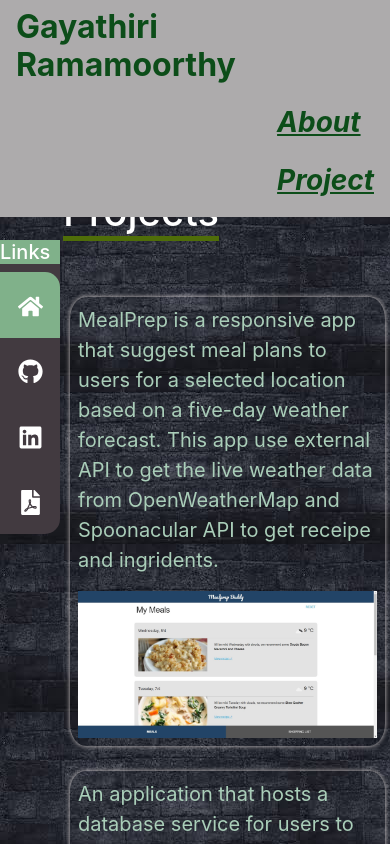
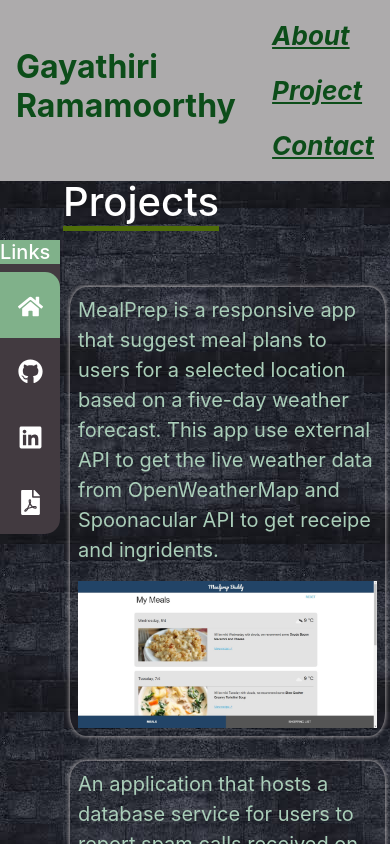
Before and after one commit to mathigayathri2001/React_Portfolio, a React (Create React App) app: page /React_Portfolio/Project in a window 390 px wide. Shown: the top 844 px of the page. Built offline with nearby package versions, Linux system fonts and the light colour scheme.

Commit message:
added scroll package and related functionality

```diff
--- a/package.json
+++ b/package.json
@@ -11,6 +11,7 @@
     "react-dom": "^16.13.1",
     "react-icons": "^3.10.0",
     "react-router-dom": "^5.2.0",
+    "react-router-hash-link": "^1.2.2",
     "react-scripts": "3.4.1"
   },
   "scripts": {
--- a/src/App.css
+++ b/src/App.css
@@ -4,7 +4,7 @@
   }
   .nav-link{
     color:rgb(12, 77, 25);
-    font-size: 28px;
+    font-size: 26px;
     font-style: oblique;
     text-decoration: underline;
   }
@@ -25,7 +25,7 @@ h4{
 
   }
 
-  .About h3{
+  #About h3{
     color: #ffffff;
     margin-top: 100px;
     width: fit-content;
@@ -101,7 +101,7 @@ li{
     border-radius: 0px 0px 15px 0px;
     }
 
-  .active {
+  .Active {
     background-color: rgb(128, 177, 138);
     border-radius: 0px 15px 0px 0px;
   }
@@ -138,11 +138,16 @@ span{
   text-align: center;
   color: #ffffff;
   background-color:black;
+  /* padding-top: '2rem';
+  padding-bottom: '2rem';
+  margin-bottom: '0';
+  margin-top: 370px; */
+/* position: absolute; */
 
 }
 
 /* styling for the projects page */
- .projects{
+ #projects{
    margin-top: 40px;
   text-align: center;
   /* border-bottom: 5px solid #4f6d09;  */
@@ -150,7 +155,7 @@ span{
 
 }
 
- .projects h1 {
+ #projects h1 {
   border-bottom: 5px solid #4f6d09;
   width: fit-content;
   text-align: center;
@@ -248,24 +253,29 @@ span{
 
 /* styling for responsive  */
 
-@media (max-width: 365px){
-  .About h3{
-    margin-top: 200px;
+@media (max-width: 385px){
+/* .navbar{
+  padding:1.2rem;
+} */
 
+  #About h3{
+    margin-top: 250px;
   }
-
+  .nav-link{
+    font-size: 22px;
+  }
+  h4{
+    font-size: 28px;
+  }
   .card{
       width: 100%;
       font-size: 0rem;
-
   }
-
-
   #contact .card-footer{
       width:100%;
       padding:0
   }
-  .projects h1{
+  #projects h1{
     margin-top: 100px;
   }
 }
@@ -273,12 +283,12 @@ span{
 
 
 @media (max-width: 575px){
-  .About h3{
-    margin-top: 170px;
+  #About h3{
+    margin-top: 200px;
 
   }
-  .projects h1{
-    margin-top: 100px;
+  #projects h1{
+    margin-top: 150px;
   }
 
   .card{
@@ -303,26 +313,14 @@ span{
 
 }
 
-
-
-@keyframes galleryText{
-  0%{
-      transform: translateY(20px);opacity:0;
-  }
-  100%{
-      transform: translateY(0);opacity:1;
-  }
-}
-
-
-
-
 @media (max-width: 760px){
-  .About h3{
+  #About h3{
     margin-top: 150px;
 
   }
-
+  #projects h1{
+    margin-top: 150px;
+  }
   .card{
       width: 100%;
       font-size: 0rem;
@@ -341,7 +339,7 @@ span{
 
 }
 
-@media (max-width: 500px){
+ @media (max-width: 500px){
 
    .item{
 
@@ -350,9 +348,15 @@ span{
   }
 }
 @media (max-width: 990px){
-  .About h3{
+  #About h3{
     margin-top: 200px;
+  }
 
+  .navbar{
+    flex-wrap: nowrap;
+  }
+  #projects h1{
+    margin-top: 90px;
   }
     .item{
       flex: 0 0 100%;
@@ -360,4 +364,34 @@ span{
       position: relative;
       padding: 8px;
     }
+
+
 }
+
+@media (max-width: 1200px){
+.background{
+  min-height: 100vh;
+}
+
+.footer{
+
+  padding-top: '2rem';
+  padding-bottom: '2rem';
+  margin-bottom: '0';
+  margin-top: 370px;
+/* position: absolute;  */
+
+}
+
+}
+
+
+
+@keyframes galleryText{
+  0%{
+      transform: translateY(20px);opacity:0;
+  }
+  100%{
+      transform: translateY(0);opacity:1;
+  }
+}
--- a/src/App.js
+++ b/src/App.js
@@ -2,6 +2,7 @@ import React from "react";
 import { BrowserRouter as Router, Route, Switch } from "react-router-dom";
 import Home from "./pages/Home";
 import Project from "./pages/Project";
+import Contact from "./components/Contact";
 
 function App() {
   return (
@@ -11,6 +12,7 @@ function App() {
           <Route exact path="/React_Portfolio" component={Home} />
           <Route exact path="/React_Portfolio/About" component={Home} />
           <Route exact path="/React_Portfolio/Project" component={Project} />
+          <Route exact path="/React_Portfolio/contact" component={Contact} />
         </Switch>
       </div>
     </Router>
--- a/src/components/About.js
+++ b/src/components/About.js
@@ -16,7 +16,7 @@ function About() {
     <div>
     < Navbar />
       <Container>
-        <div className="About">
+        <div id="About">
           <div className="row ">
             <div className="col">
               <h3>About Me</h3>
--- a/src/components/Links.js
+++ b/src/components/Links.js
@@ -9,7 +9,7 @@ function Links() {
     <div>
       <div className="icon-bar">
         <h5 id="link">Links</h5>
-        <Link className="active" to="/React_Portfolio">
+        <Link className="Active" to="/React_Portfolio">
           <FaHome />
         </Link>
         <a
--- a/src/components/Navbar.js
+++ b/src/components/Navbar.js
@@ -1,5 +1,6 @@
 import React from "react";
-import { Link } from "react-router-dom";
+// import { Link } from "react-router-dom";
+import { NavHashLink as Link } from 'react-router-hash-link'
 import "../App.css";
 
 function Navbar() {
@@ -7,16 +8,35 @@ function Navbar() {
     <div id="Header">
       <nav className="navbar navbar-expand-lg fixed-top">
         <h4>Gayathiri Ramamoorthy</h4>
-        <ul className="navbar-nav ml-auto">
+        <ul className="navbar-nav ml-auto smooth-scroll">
           <li className="nav-item">
-            <Link to="/React_Portfolio" className="nav-link">
+            <Link to="/React_Portfolio/#About" className="nav-link"activeClassName='active'
+                spy={true}
+                smooth={true}
+                offset={-70}
+                duration={500} >
               About{" "}
             </Link>
           </li>
           <li className="nav-item">
-            <Link to="/React_Portfolio/Project" className="nav-link">
+            <Link to="/React_Portfolio/Project/" className="nav-link"activeClassName='active'
+                spy={true}
+                smooth={true}
+                offset={-70}
+                duration={500}>
               {" "}
               Project
+            </Link>
+
+          </li>
+          <li className="nav-item">
+            <Link to="/React_Portfolio/#contact" className="nav-link"activeClassName='active'
+                spy={true}
+                smooth={true}
+                offset={-70}
+                duration={500}>
+              {" "}
+              Contact
             </Link>
 
           </li>
--- a/src/pages/Project.js
+++ b/src/pages/Project.js
@@ -20,7 +20,7 @@ function Project() {
       <Navbar />
       <Links />
       <Container>
-        <div className="projects">
+        <div id="projects">
           <div className=" p-5 text-white">
             <h1>Projects</h1>
           </div>
```
Also changed, not shown: 1 other file (tests, documents, lock files or other folders).
